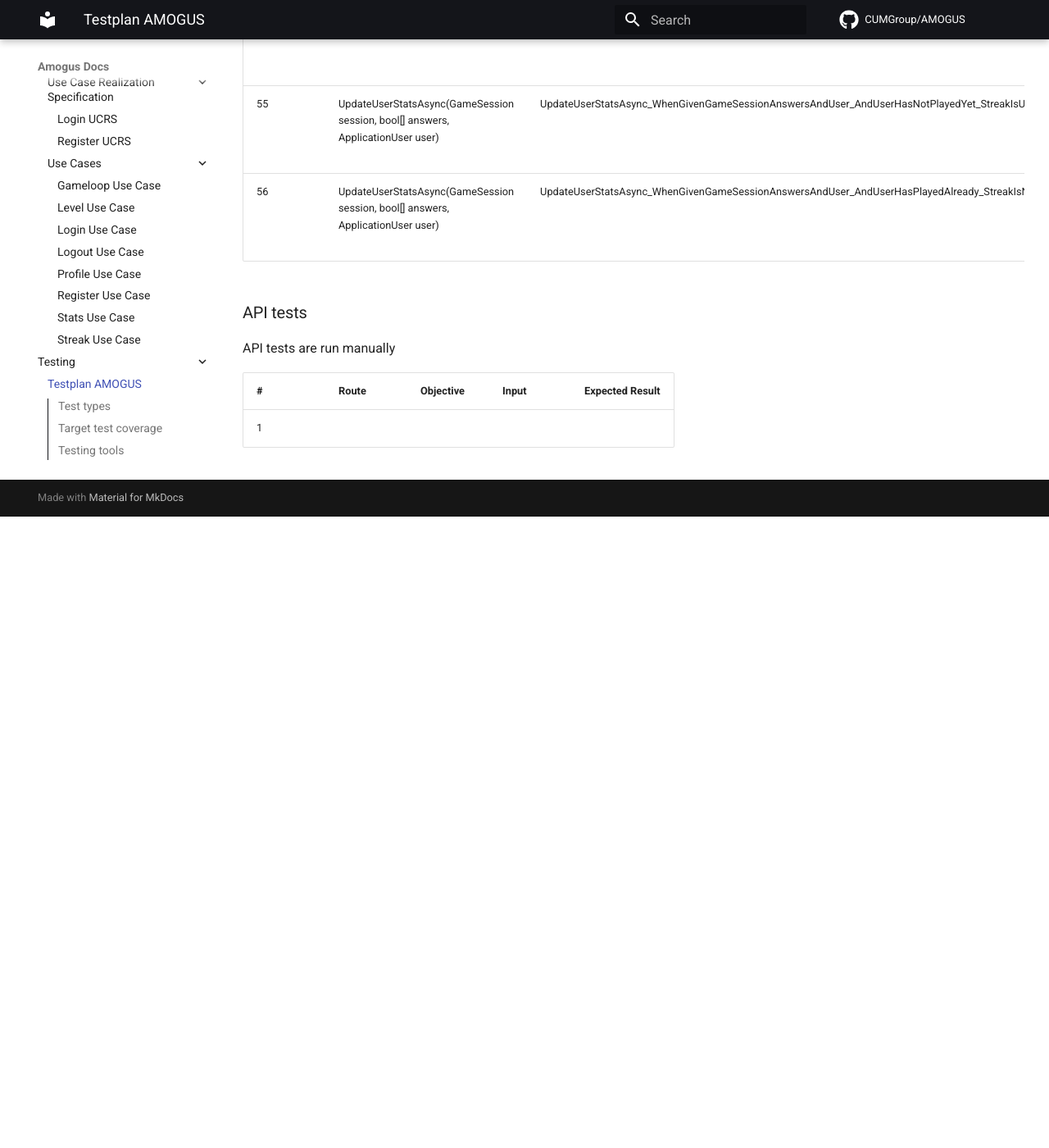
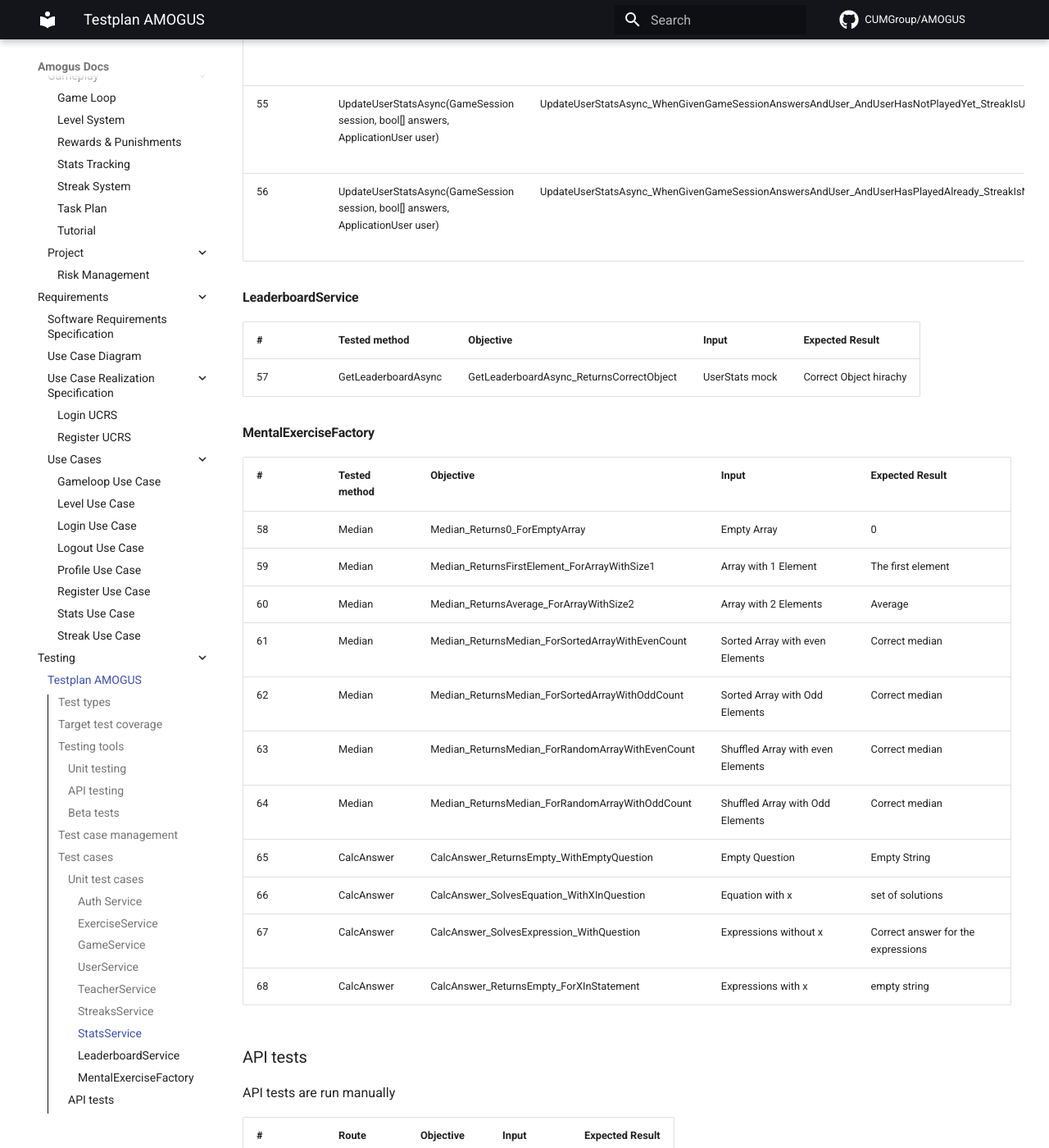
Before and after one commit to CUMGroup/AMOGUS, an MkDocs documentation site: the page built from docs/Developer Docs/Testing/Testplan.md, in a window 1280 px wide and 1400 px high, scrolled down 6669 px. Shown: the whole window at 82% size. Built offline with MkDocs 1.6.1 and Material for MkDocs 9.7.7, drawn with Linux system fonts in a browser that asks for light colours; comment, search, counter and statistics services are not loaded; before the commit the page ends 7299 px from its top, so only the background shows below that.

Commit message:
Update Testplan.md

```diff
--- a/docs/Developer Docs/Testing/Testplan.md
+++ b/docs/Developer Docs/Testing/Testplan.md
@@ -141,6 +141,27 @@ Github Actions will show the amount of tests passed and failed per pull request.
 | 55   | UpdateUserStatsAsync(GameSession session, bool[] answers, ApplicationUser user) | UpdateUserStatsAsync_WhenGivenGameSessionAnswersAndUser_AndUserHasNotPlayedYet_StreakIsUpdated | like the above but playedtoday is false | played today is now true and streak is updated |
 | 56   | UpdateUserStatsAsync(GameSession session, bool[] answers, ApplicationUser user) | UpdateUserStatsAsync_WhenGivenGameSessionAnswersAndUser_AndUserHasPlayedAlready_StreakIsNotIncreased | like the above but playedtoday is true | streak is not increased |
 
+#### LeaderboardService
+| #   | Tested method | Objective | Input | Expected Result |
+| --- | ------------- | --------- | ----- | --------------- |
+| 57  | GetLeaderboardAsync | GetLeaderboardAsync_ReturnsCorrectObject | UserStats mock | Correct Object hirachy |
+
+#### MentalExerciseFactory
+| #   | Tested method | Objective | Input | Expected Result |
+| --- | ------------- | --------- | ----- | --------------- |
+| 58  | Median | Median_Returns0_ForEmptyArray | Empty Array | 0 |
+| 59  | Median | Median_ReturnsFirstElement_ForArrayWithSize1 | Array with 1 Element | The first element |
+| 60  | Median | Median_ReturnsAverage_ForArrayWithSize2 | Array with 2 Elements | Average |
+| 61  | Median | Median_ReturnsMedian_ForSortedArrayWithEvenCount | Sorted Array with even Elements | Correct median |
+| 62  | Median | Median_ReturnsMedian_ForSortedArrayWithOddCount | Sorted Array with Odd Elements | Correct median |
+| 63  | Median | Median_ReturnsMedian_ForRandomArrayWithEvenCount | Shuffled Array with even Elements | Correct median |
+| 64  | Median | Median_ReturnsMedian_ForRandomArrayWithOddCount | Shuffled Array with Odd Elements | Correct median |
+| 65  | CalcAnswer | CalcAnswer_ReturnsEmpty_WithEmptyQuestion | Empty Question | Empty String |
+| 66  | CalcAnswer | CalcAnswer_SolvesEquation_WithXInQuestion | Equation with x | set of solutions |
+| 67  | CalcAnswer | CalcAnswer_SolvesExpression_WithQuestion | Expressions without x | Correct answer for the expressions |
+| 68  | CalcAnswer | CalcAnswer_ReturnsEmpty_ForXInStatement | Expressions with x | empty string |
+
+
 ### API tests
 
 API tests are run manually
```
